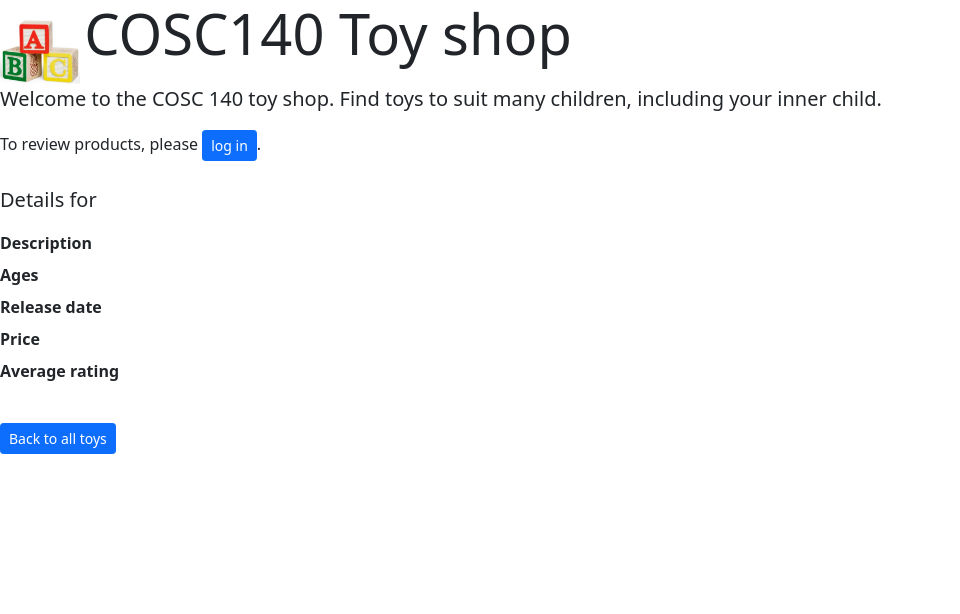
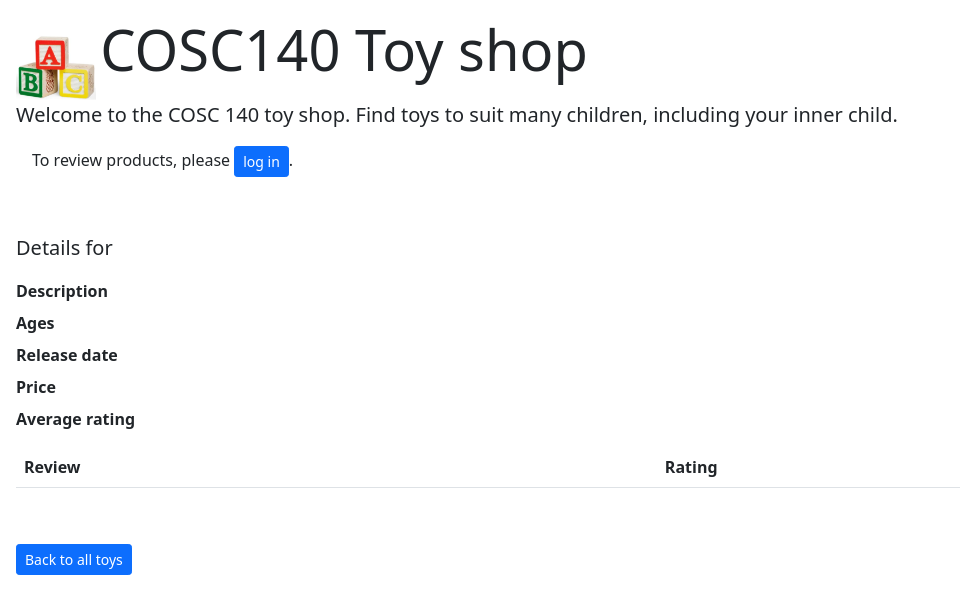
Before and after one commit to cosc140-s22/cosc140-lab5, a Django app: template products/templates/products/show.html in a window 1280 px wide. Shown: the top 614 px of the page, without its empty margins (0-960 px from the left). Run offline with Django 4.2, Linux system fonts and the light colour scheme; the template is opened without the code that fills it, so the values that code supplies are empty; parts of the project's set-up code (start-up, migrations or seed data) failed here and were passed over.

Commit message:
updates for show template

```diff
--- a/products/static/products.css
+++ b/products/static/products.css
@@ -1,4 +1,4 @@
-section {
+div, header, footer, section {
     margin: 1em;
 }
 
--- a/products/templates/products/show.html
+++ b/products/templates/products/show.html
@@ -1,6 +1,7 @@
 {% extends "base.html" %}
 
 {% block content %}
+<section>
 <p class="lead">Details for {{product.name}}</p>
 <dl>
     <dt>Description</dt><dd>{{product.description}}</dd>
@@ -9,10 +10,27 @@
     <dt>Price</dt><dd>{{product.price}}</dd>
     <dt>Average rating</dt><dd>{{product.avg_rating|floatformat:2}}</dd>
 </dl>
+</section>
 
-{# Add your review table and new review form here, before the endblock below #}
+<section>
+<table class="table">
+    <thead>
+        <th>Review</th>
+        <th>Rating</th>
+    </thead>
+    <tbody>
 
+        {# Add the contents of the review table here #}
 
+    </tbody>
+</table>
+</section>
+
+<section>
+
+{# Add new review form here #}
+
+</section>
 
 {% endblock %}
 
```
